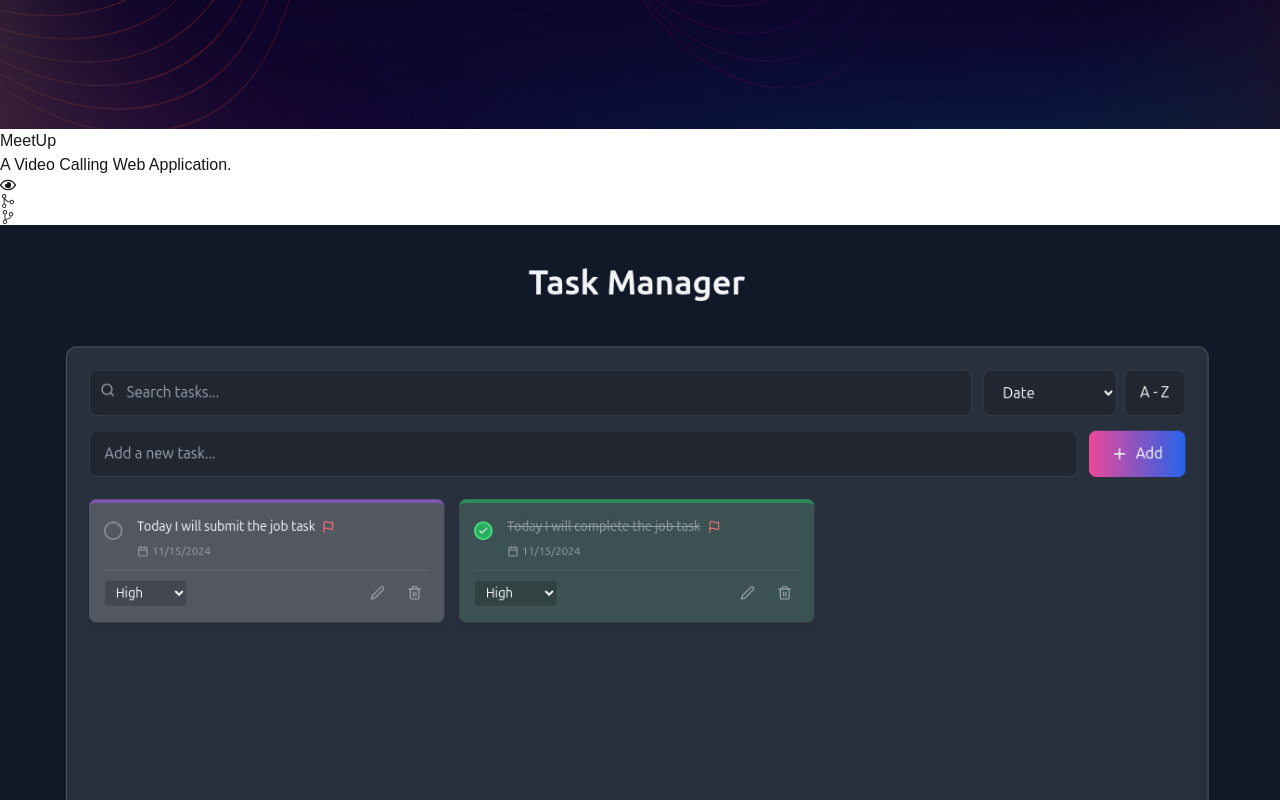
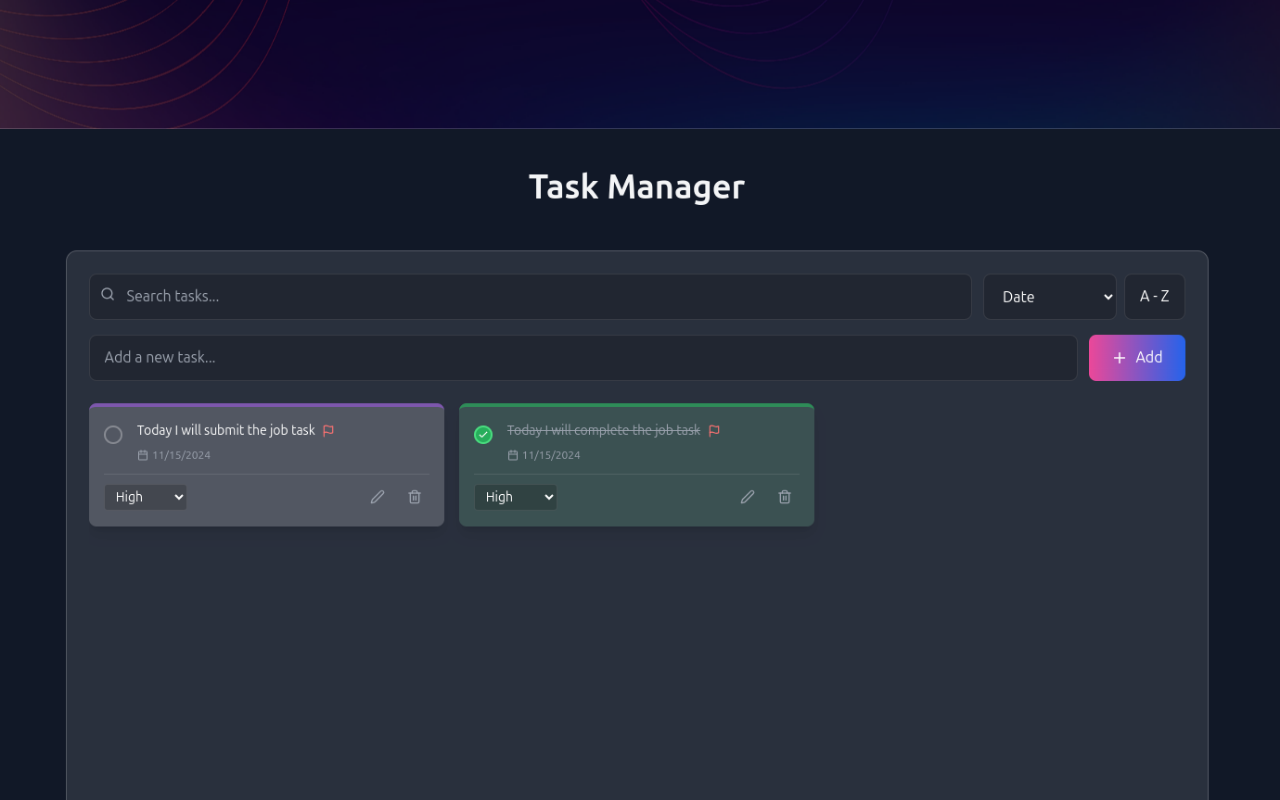
Before and after one commit to takbirgazi/portfolio-nextjs, a Next.js app: page / in a window 1280 px wide. Shown: the part 3280-4080 px from the top of the page. Built offline with nearby package versions, Linux system fonts and the light colour scheme.

Commit message:
Update Mouse Over In project Section

```diff
--- /dev/null
+++ b/public/styles/projects.module.css
@@ -0,0 +1,10 @@
+.projectCard{
+    position: relative;
+}
+.showProjDetails{
+    position: absolute;
+    bottom: -150px;
+}
+.projectCard:hover > .showProjDetails{
+    bottom: 0px;
+}
--- a/src/components/Projects/Projects.tsx
+++ b/src/components/Projects/Projects.tsx
@@ -6,10 +6,9 @@ import gesosmartpalnning from "../../../public/images/projects/geosmartplanning.
 import taskmanagement from "../../../public/images/projects/taskManager.png";
 import { FaRegEye } from "react-icons/fa";
 import { IoIosGitMerge, IoIosGitBranch } from "react-icons/io";
-import { useState } from 'react';
+import styles from "../../../public/styles/projects.module.css";
 
 const Projects = () => {
-    const [showDetails, setShowDetails] = useState(true);
     const allProjects = [
         {
             _id: 1,
@@ -36,16 +35,17 @@ const Projects = () => {
             projectLiveLink: `https://geosmartplanning.com.bd`,
         }
     ]
+
     return (
         <div className="p-5 w-11/12 mx-auto" id="projects">
             <SectionHeading description="Showcasing some of my best work" title="Projects" />
             <div className='grid grid-cols-1 md:grid-cols-2 lg:grid-cols-3 gap-10 md:pb-5 pb-0 place-items-center'>
                 {
-                    allProjects?.map(projects => <div key={projects._id} onMouseOver={() => setShowDetails(false)} onMouseLeave={() => setShowDetails(true)} className='cursor-pointer rounded-md border border-[#929292] border-opacity-50 shadow-md overflow-hidden border-[#0a0a0ae0] w-full h-full relative'>
+                    allProjects?.map(projects => <div key={projects._id} className={`${styles.projectCard} cursor-pointer rounded-md border border-[#929292] border-opacity-50 shadow-md overflow-hidden border-[#0a0a0ae0] w-full h-full`}>
                         <figure className='w-full h-56'>
                             <Image className="w-full h-full" src={projects?.projectImage} alt="Project Name" />
                         </figure>
-                        <div className={`${showDetails ? "-bottom-[150px]" : "bottom-[0px]"} absolute ease-in-out transition-all duration-700 left-0 backdrop-blur-lg w-full border-t border-opacity-50 border-gray-500`}>
+                        <div className={`${styles.showProjDetails} ease-in-out transition-all duration-700 left-0 backdrop-blur-lg w-full border-t border-opacity-50 border-gray-500`}>
                             <div className='h-full p-5 bg-opacity-20'>
                                 <h2 className='font-semibold text-[#19af7a]'>{projects?.projectName}</h2>
                                 <p className='text-sm text-[#919191]'>{projects?.projectDescription}</p>
```
